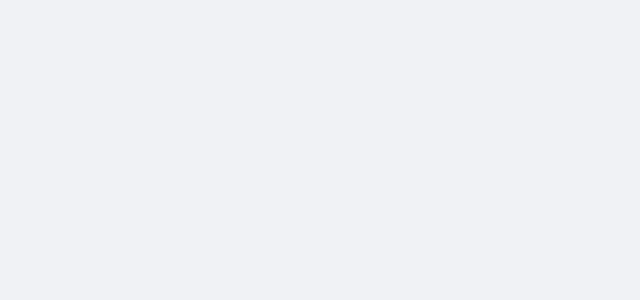
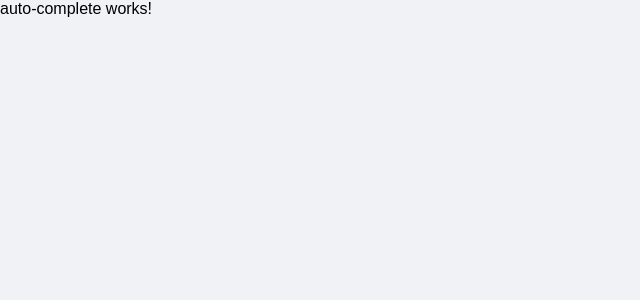
Before and after one commit to diosvo/ui-coding, an Angular app: page /home in a window 1280 px wide. Before the commit this address led to /. Shown: the top 300 px of the page, without its empty margins (0-640 px from the left). Built offline with nearby package versions, Linux system fonts and the light colour scheme.

Commit message:
set up module for main page

```diff
--- a/src/app/app-routing.module.ts
+++ b/src/app/app-routing.module.ts
@@ -4,7 +4,11 @@ import { RouterModule, Routes } from '@angular/router';
 
 const routes: Routes = [
   {
-    path: '', redirectTo: '', pathMatch: 'full',
+    path: '', redirectTo: 'home', pathMatch: 'full',
+  },
+  {
+    path: 'home',
+    loadChildren: () => import('./pages/auto-complete/auto-complete.module').then(m => m.AutoCompleteModule),
   },
   {
     path: 'components',
--- /dev/null
+++ b/src/app/pages/auto-complete/auto-complete.component.html
@@ -0,0 +1 @@
+<p>auto-complete works!</p>
--- /dev/null
+++ b/src/app/pages/auto-complete/auto-complete.component.ts
@@ -0,0 +1,15 @@
+import { Component, OnInit } from '@angular/core';
+
+@Component({
+  selector: 'app-auto-complete',
+  templateUrl: './auto-complete.component.html',
+  styleUrls: ['./auto-complete.component.scss']
+})
+export class AutoCompleteComponent implements OnInit {
+
+  constructor() { }
+
+  ngOnInit(): void {
+  }
+
+}
```
Also changed, not shown: src/app/pages/auto-complete/auto-complete-routing.module.ts (added, +13 -0 lines), src/app/pages/auto-complete/auto-complete.module.ts (added, +15 -0 lines), src/app/pages/auto-complete/auto-complete.component.scss (added).
